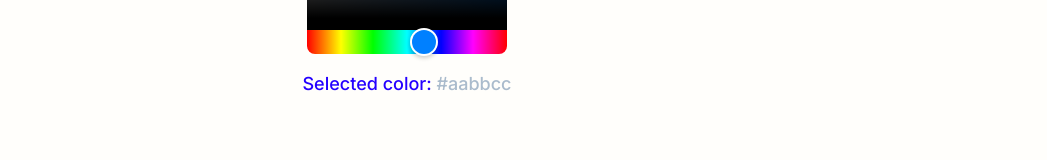
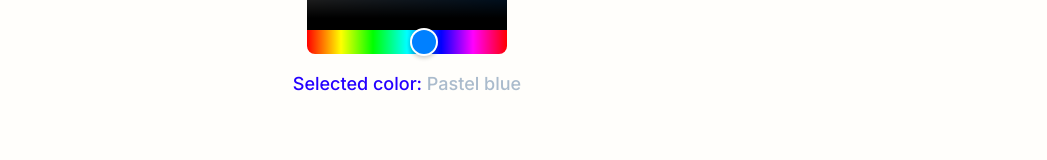
Before and after one commit to chedgo/home, a Next.js app: page /color-stories in a window 1280 px wide. Shown: the part 446-606 px from the top of the page, without its empty margins (233-1280 px from the left). Built offline with nearby package versions, Linux system fonts and the light colour scheme; a web font is replaced by a local one.

Commit message:
render color name

```diff
--- a/src/app/color-stories/page.tsx
+++ b/src/app/color-stories/page.tsx
@@ -1,9 +1,41 @@
 'use client';
 import { useState } from 'react';
 import { HexColorPicker } from 'react-colorful';
+import { ColorName as ColorNameType } from '@/types';
+import colorNameData from '../color_names.json';
 
 function ColorStories() {
-  const [color, setColor] = useState("#aabbcc");
+  const [color, setColor] = useState('#aabbcc');
+  const colorNames = colorNameData as ColorNameType;
+
+  const hexToRgb = (hex: string) => {
+    const r = parseInt(hex.slice(1, 3), 16);
+    const g = parseInt(hex.slice(3, 5), 16);
+    const b = parseInt(hex.slice(5, 7), 16);
+    return { r, g, b };
+  };
+
+  const calculateColorDistance = (hex1: string, hex2: string) => {
+    const rgb1 = hexToRgb(hex1);
+    const rgb2 = hexToRgb(hex2);
+    return Math.sqrt(
+      (rgb1.r - rgb2.r) ** 2 + (rgb1.g - rgb2.g) ** 2 + (rgb1.b - rgb2.b) ** 2
+    );
+  };
+
+  const getNearestColorName = (hexColor: string) => {
+    let closestColor = '';
+    let minDistance = Infinity;
+
+    for (const [name, data] of Object.entries(colorNames)) {
+      const distance = calculateColorDistance(hexColor, data.hex);
+      if (distance < minDistance) {
+        minDistance = distance;
+        closestColor = name;
+      }
+    }
+    return closestColor;
+  };
 
   return (
     <div className="p-6 max-w-3xl mx-auto">
@@ -32,10 +64,15 @@ function ColorStories() {
       </section>
 
       <div className="flex flex-col items-center mb-8">
-        <h2 className="text-2xl font-semibold mb-4 text-primary">Pick a Color</h2>
+        <h2 className="text-2xl font-semibold mb-4 text-primary">
+          Pick a Color
+        </h2>
         <HexColorPicker color={color} onChange={setColor} />
         <p className="mt-4 text-lg font-medium text-primary">
-          Selected color: <span style={{ color: color }}>{color}</span>
+          Selected color:{' '}
+          <span style={{ color: color }}>
+            {colorNames[getNearestColorName(color)].name}
+          </span>
         </p>
       </div>
     </div>
```
